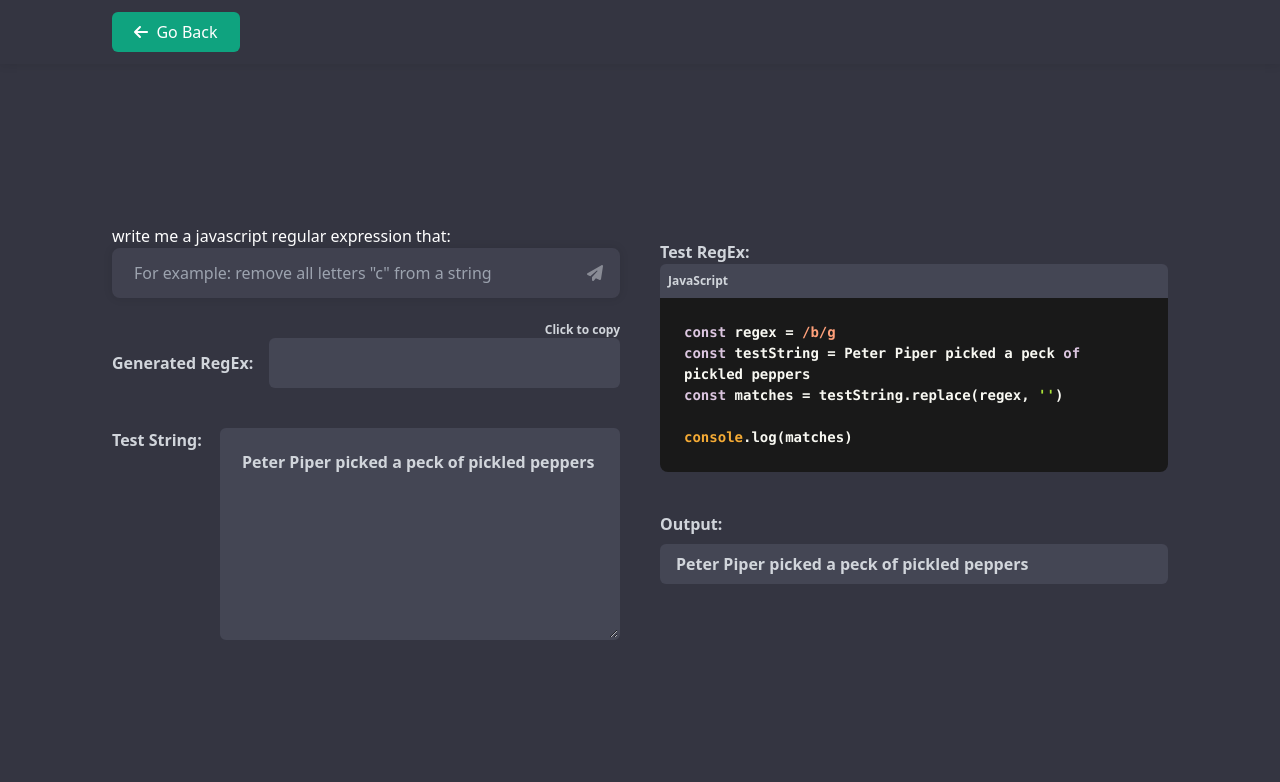
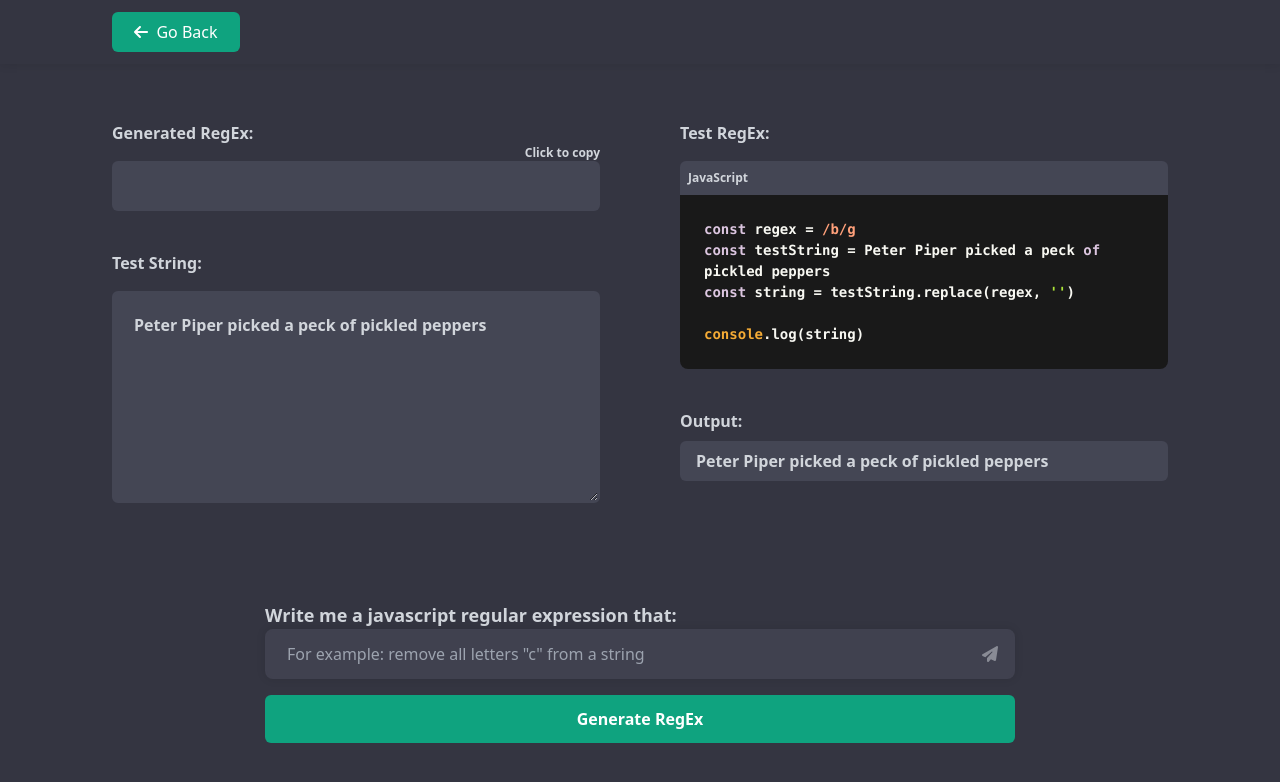
Before and after one commit to idrisaltamimi/gpt-omni, a React (Vite) app in the folder client/: page /json in a window 1280 px wide. Shown: the top 782 px of the page. Built offline with nearby package versions, Linux system fonts and the light colour scheme.

Commit message:
finish the regex page ui

```diff
--- a/client/src/components/SearchForm.tsx
+++ b/client/src/components/SearchForm.tsx
@@ -10,11 +10,13 @@ interface Props {
   handleChange: (e: ChangeEvent) => void
   handleSubmit: (e: FormEvent) => void
   margin?: boolean
+  button?: boolean
+  submitButton?: any
 }
 
-const SearchForm: FC<Props> = ({ isLoading, input, placeholder, handleChange, handleSubmit, margin, id }) => {
+const SearchForm: FC<Props> = ({ isLoading, input, placeholder, handleChange, handleSubmit, margin, id, button, submitButton }) => {
   return (
-    <form onSubmit={handleSubmit} className={`relative flex items-center justify-center w-full gap-3 ${margin && 'mt-14'} max-w-[750px]`}>
+    <form onSubmit={handleSubmit} className={`relative w-full ${margin && 'mt-14'} max-w-[750px]`}>
       <input
         id={id}
         type='text'
@@ -34,6 +36,16 @@ const SearchForm: FC<Props> = ({ isLoading, input, placeholder, handleChange, ha
           <FontAwesomeIcon icon={faPaperPlane} />
         )}
       </button>
+
+      {button && (
+        <button
+          type='submit'
+          onClick={handleSubmit}
+          className='block w-full px-6 py-3 mt-4 font-bold transition-all duration-200 ease-in rounded-md bg-jungle hover:bg-blue'
+        >
+          {submitButton}
+        </button>
+      )}
     </form>
   )
 }
--- a/client/src/pages/RegEx/RegEx.tsx
+++ b/client/src/pages/RegEx/RegEx.tsx
@@ -26,47 +26,36 @@ const RegEx = () => {
   const regex = new RegExp(response?.split('/')[1], 'g')
 
   return (
-    <main className='flex flex-col items-center justify-between h-full gap-10 py-10 text-white md:flex-row section height'>
-      <div className='flex flex-col items-start w-full gap-10 max-w-[550px] whitespace-nowrap'>
-        <div className='w-full whitespace-normal'>
-          <label htmlFor='regex'>write me a javascript regular expression that:</label>
-          <SearchForm
-            id='regex'
-            isLoading={isLoading}
-            placeholder={'For example: remove all letters "c" from a string'}
-            input={input}
-            handleChange={handleChange}
-            handleSubmit={handleSubmit}
-          />
-        </div>
-
-        <div className='flex flex-col items-start w-full gap-4 font-semibold sm:items-center sm:flex-row text-lightGrey'>
+    <main className='flex flex-col items-center justify-center h-full gap-10 text-white section height'>
+      <div className={`flex flex-col w-full gap-20 md:flex-row bg-jet mt-96 md:mt-10`}>
+        <div className='flex flex-col items-start w-full gap-10 whitespace-nowrap basis-full'>
+          <div className='flex flex-col items-start w-full gap-4 font-semibold text-lightGrey'>
             Generated RegEx:
             <button
               onClick={() => handleCopyClick(response)}
               disabled={response === '' || response === ''}
-            className='relative h-[50px] w-full text-xl font-bold rounded-md bg-charcoal flex justify-center items-center max-w-[400px]'
+              className='relative h-[50px] w-full text-xl font-bold rounded-md bg-charcoal flex justify-center items-center'
             >
               {response}
               <span className='absolute top-0 translate-y-[-80%] right-0 text-[12px]'>{isCopied ? 'Copied' : 'Click to copy'}</span>
             </button>
           </div>
 
-        <div className='flex flex-col items-start w-full gap-4 font-semibold sm:flex-row text-lightGrey'>
+          <div className='flex flex-col items-start w-full gap-4 font-semibold text-lightGrey'>
             <label htmlFor='test-string'>Test String:</label>
             <textarea
               id='test-string'
               rows={7}
               value={testString}
               onChange={handelTestStringChanged}
-            className='w-full max-w-[400px] max-h-[250px] sm:ml-auto bg-charcoal rounded-md outline-none border-2 border-charcoal hover:border-jungle focus:border-jungle duration-200 ease-in p-5'
+              className='w-full max-h-[250px] bg-charcoal rounded-md outline-none border-2 border-charcoal hover:border-jungle focus:border-jungle duration-200 ease-in p-5'
             />
           </div>
         </div>
 
-      <div className='max-w-[600px] w-full font-semibold text-lightGrey'>
+        <div className='w-full font-bold text-lightGrey basis-full'>
           Test RegEx:
-        <div className='w-full max-h-[250px]'>
+          <div className='w-full max-h-[250px] mt-4'>
             <span className='block w-full bg-charcoal text-[12px] font-semibold p-2 rounded-t-md'>JavaScript</span>
             <SyntaxHighlighter
               language='javascript'
@@ -75,7 +64,7 @@ const RegEx = () => {
               wrapLongLines={true}
               showInlineLineNumbers={true}
             >
-            {`const regex = ${response === '' ? '/b/g' : response} \nconst testString = ${testString} \nconst matches = testString.replace(regex, '') \n\nconsole.log(matches)`}
+              {`const regex = ${response === '' ? '/b/g' : response} \nconst testString = ${testString} \nconst string = testString.replace(regex, '') \n\nconsole.log(string)`}
             </SyntaxHighlighter>
           </div>
 
@@ -85,6 +74,27 @@ const RegEx = () => {
               {testString.replace(response === '' ? /b/g : regex, '')}
             </span>
           </div>
+        </div>
+      </div>
+
+
+      <div className={`flex flex-col items-center justify-center w-full py-10 whitespace-normal`}>
+        <label
+          htmlFor='regex'
+          className='font-bold text-lightGrey max-w-[750px] w-full text-lg'
+        >
+          Write me a javascript regular expression that:
+        </label>
+        <SearchForm
+          id='regex'
+          isLoading={isLoading}
+          placeholder={'For example: remove all letters "c" from a string'}
+          input={input}
+          handleChange={handleChange}
+          handleSubmit={handleSubmit}
+          button
+          submitButton={isLoading ? 'Generating...' : 'Generate RegEx'}
+        />
       </div>
     </main>
   )
```
Also changed, not shown: client/src/index.css (line endings or trailing spaces). Lines whose indentation alone changed are shown as unchanged.
